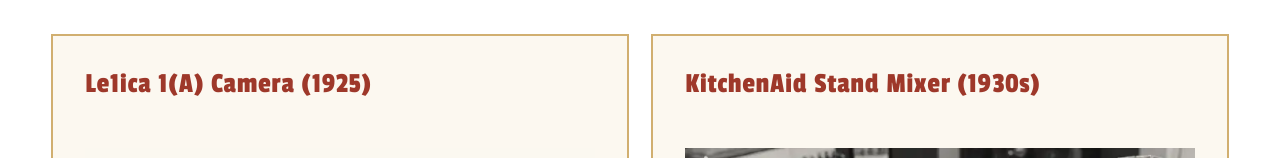
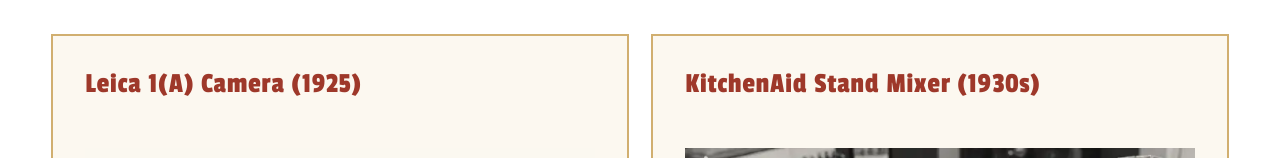
Before and after one commit to tomkhr/CPRG-309-media-showcase, a plain HTML site: page index.html in a window 1280 px wide. Shown: the part 430-588 px from the top of the page. Drawn offline with Linux system fonts and the light colour scheme.

Commit message:
Typo fix

```diff
--- a/index.html
+++ b/index.html
@@ -35,7 +35,7 @@
 
 
                 <article data-category="productivity" data-country="italy" data-decade="20s">
-                    <h3>Le1ica 1(A) Camera (1925)</h3>
+                    <h3>Leica 1(A) Camera (1925)</h3>
                     <img src="assets/leicacamera.webp" alt="A photo of a Leica 1A Camera (1925) - World's first personal 35mm film camera" width="600" height="400">
                     <p>The world’s first compact and portable 35mm camera was prototyped by Oskar Barnack in 1914. It was the world’s, and developed for mass production later, in 1925. The reinvented camera, The Leica 1(A) consisting of 190 parts, and being significantly smaller than any of the cameras previously produced, became an instant hit. Suddenly, consumers could benefit from the small form factor of a camera that they could take with them anywhere. The Leica 1(A) set a new standard in the industry of personal cameras and to this day remains an iconic example of good industrial design.</p>
                 </article>
```
